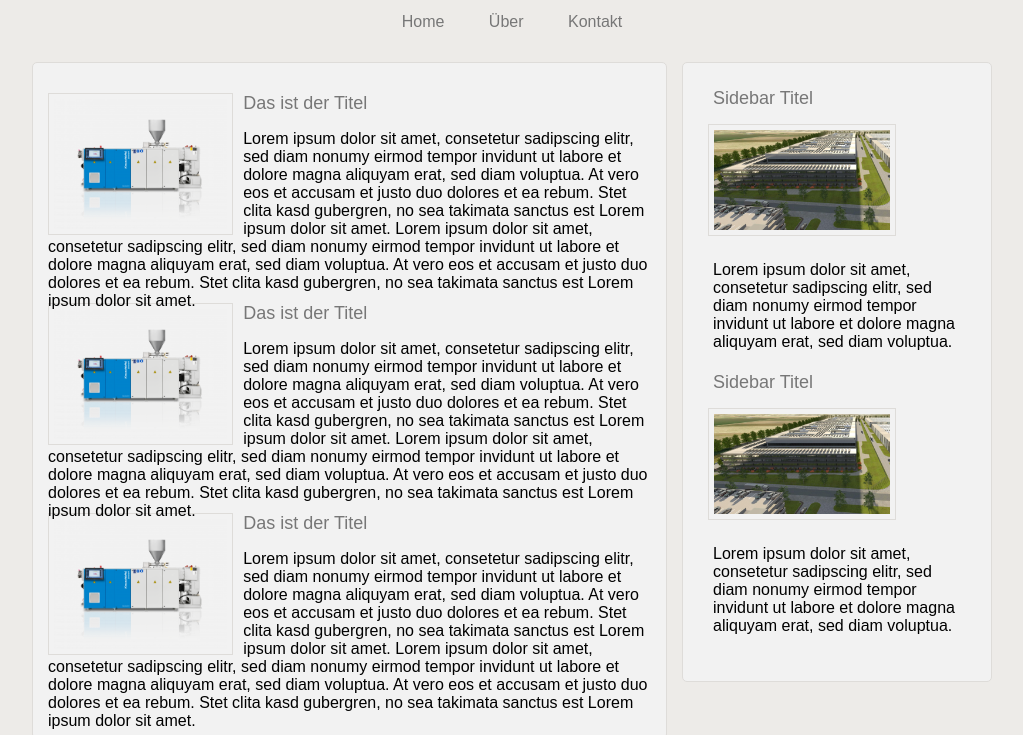
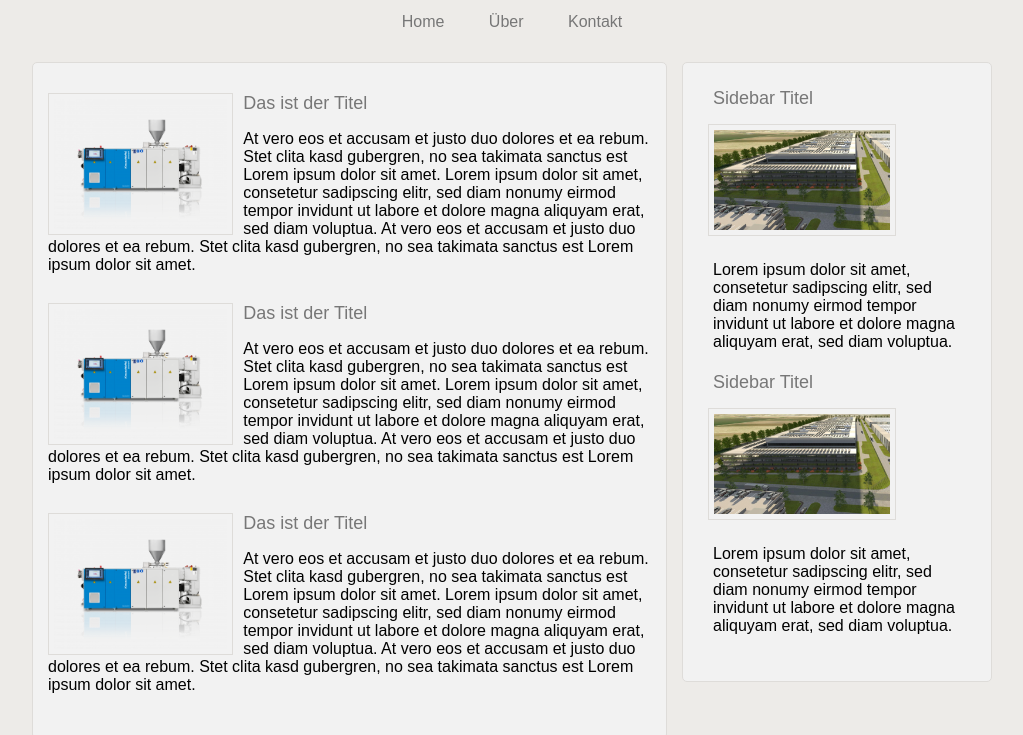
Before and after one commit to HartmannSa/Web, a plain HTML site: page Tutorial/Webseite1/index.html in a window 1280 px wide. Shown: the part 131-866 px from the top of the page, without its empty margins (128-1151 px from the left). Drawn offline with Linux system fonts and the light colour scheme.

Commit message:
Update index.html

```diff
--- a/Tutorial/Webseite1/index.html
+++ b/Tutorial/Webseite1/index.html
@@ -23,17 +23,17 @@
 		  <div class="article">
 			  <img src="bilder/Extruder.png" alt="Bild" >
 			  <a href="#">Das ist der Titel</a>  <!--Link bewirkt nur, dass die Seite neu geladen wird-->
-			  <p>Lorem ipsum dolor sit amet, consetetur sadipscing elitr, sed diam nonumy eirmod tempor invidunt ut labore et dolore magna aliquyam erat, sed diam voluptua. At vero eos et accusam et justo duo dolores et ea rebum. Stet clita kasd gubergren, no sea takimata sanctus est Lorem ipsum dolor sit amet. Lorem ipsum dolor sit amet, consetetur sadipscing elitr, sed diam nonumy eirmod tempor invidunt ut labore et dolore magna aliquyam erat, sed diam voluptua. At vero eos et accusam et justo duo dolores et ea rebum. Stet clita kasd gubergren, no sea takimata sanctus est Lorem ipsum dolor sit amet.</p>
+			  <p>At vero eos et accusam et justo duo dolores et ea rebum. Stet clita kasd gubergren, no sea takimata sanctus est Lorem ipsum dolor sit amet. Lorem ipsum dolor sit amet, consetetur sadipscing elitr, sed diam nonumy eirmod tempor invidunt ut labore et dolore magna aliquyam erat, sed diam voluptua. At vero eos et accusam et justo duo dolores et ea rebum. Stet clita kasd gubergren, no sea takimata sanctus est Lorem ipsum dolor sit amet.</p>
 		  </div>
 		  <div class="article">
 			  <img src="bilder/Extruder.png" alt="Bild" >
 			  <a href="#">Das ist der Titel</a>  <!--Link bewirkt nur, dass die Seite neu geladen wird-->
-			  <p>Lorem ipsum dolor sit amet, consetetur sadipscing elitr, sed diam nonumy eirmod tempor invidunt ut labore et dolore magna aliquyam erat, sed diam voluptua. At vero eos et accusam et justo duo dolores et ea rebum. Stet clita kasd gubergren, no sea takimata sanctus est Lorem ipsum dolor sit amet. Lorem ipsum dolor sit amet, consetetur sadipscing elitr, sed diam nonumy eirmod tempor invidunt ut labore et dolore magna aliquyam erat, sed diam voluptua. At vero eos et accusam et justo duo dolores et ea rebum. Stet clita kasd gubergren, no sea takimata sanctus est Lorem ipsum dolor sit amet.</p>
+			  <p>At vero eos et accusam et justo duo dolores et ea rebum. Stet clita kasd gubergren, no sea takimata sanctus est Lorem ipsum dolor sit amet. Lorem ipsum dolor sit amet, consetetur sadipscing elitr, sed diam nonumy eirmod tempor invidunt ut labore et dolore magna aliquyam erat, sed diam voluptua. At vero eos et accusam et justo duo dolores et ea rebum. Stet clita kasd gubergren, no sea takimata sanctus est Lorem ipsum dolor sit amet.</p>
 		  </div>
 		  <div class="article">
 			  <img src="bilder/Extruder.png" alt="Bild" >
 			  <a href="#">Das ist der Titel</a>  <!--Link bewirkt nur, dass die Seite neu geladen wird-->
-			  <p>Lorem ipsum dolor sit amet, consetetur sadipscing elitr, sed diam nonumy eirmod tempor invidunt ut labore et dolore magna aliquyam erat, sed diam voluptua. At vero eos et accusam et justo duo dolores et ea rebum. Stet clita kasd gubergren, no sea takimata sanctus est Lorem ipsum dolor sit amet. Lorem ipsum dolor sit amet, consetetur sadipscing elitr, sed diam nonumy eirmod tempor invidunt ut labore et dolore magna aliquyam erat, sed diam voluptua. At vero eos et accusam et justo duo dolores et ea rebum. Stet clita kasd gubergren, no sea takimata sanctus est Lorem ipsum dolor sit amet.</p>
+			  <p>At vero eos et accusam et justo duo dolores et ea rebum. Stet clita kasd gubergren, no sea takimata sanctus est Lorem ipsum dolor sit amet. Lorem ipsum dolor sit amet, consetetur sadipscing elitr, sed diam nonumy eirmod tempor invidunt ut labore et dolore magna aliquyam erat, sed diam voluptua. At vero eos et accusam et justo duo dolores et ea rebum. Stet clita kasd gubergren, no sea takimata sanctus est Lorem ipsum dolor sit amet.</p>
 		  </div>
 	  </section>
       <aside>
```
